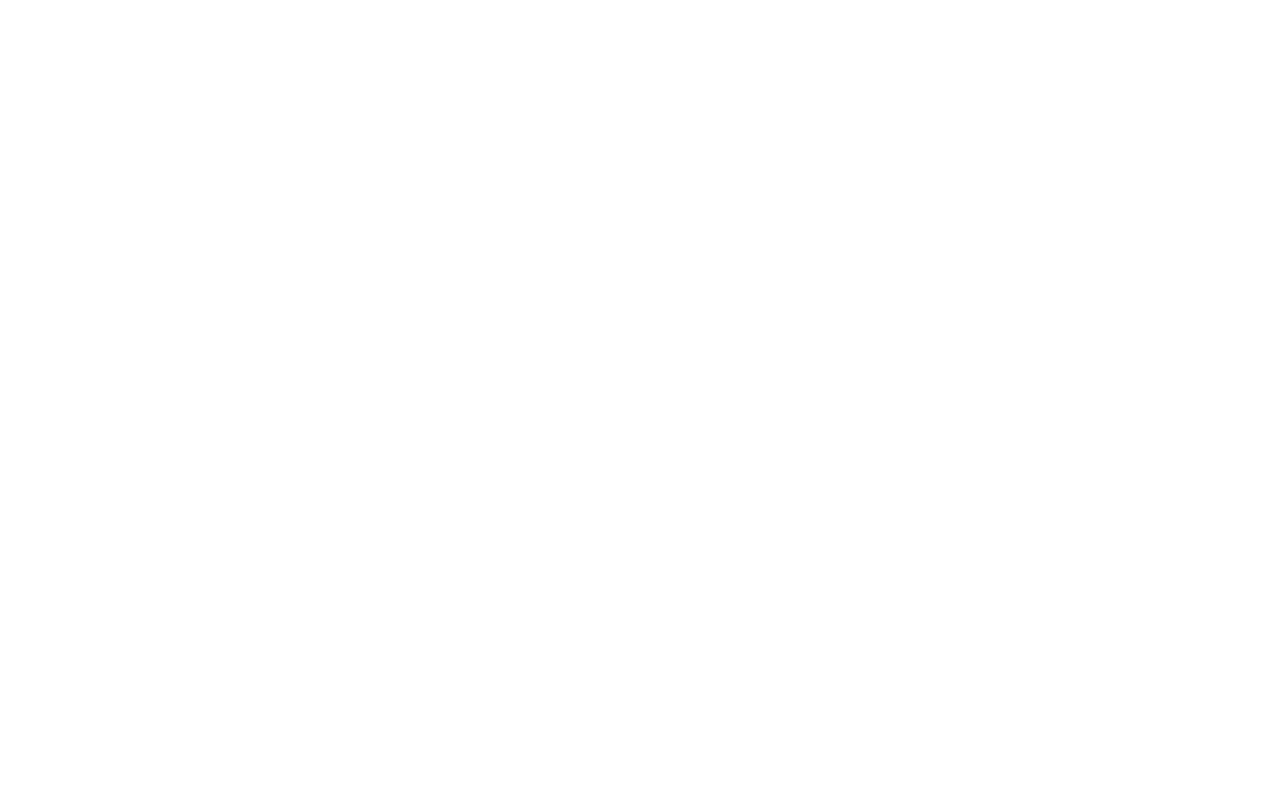
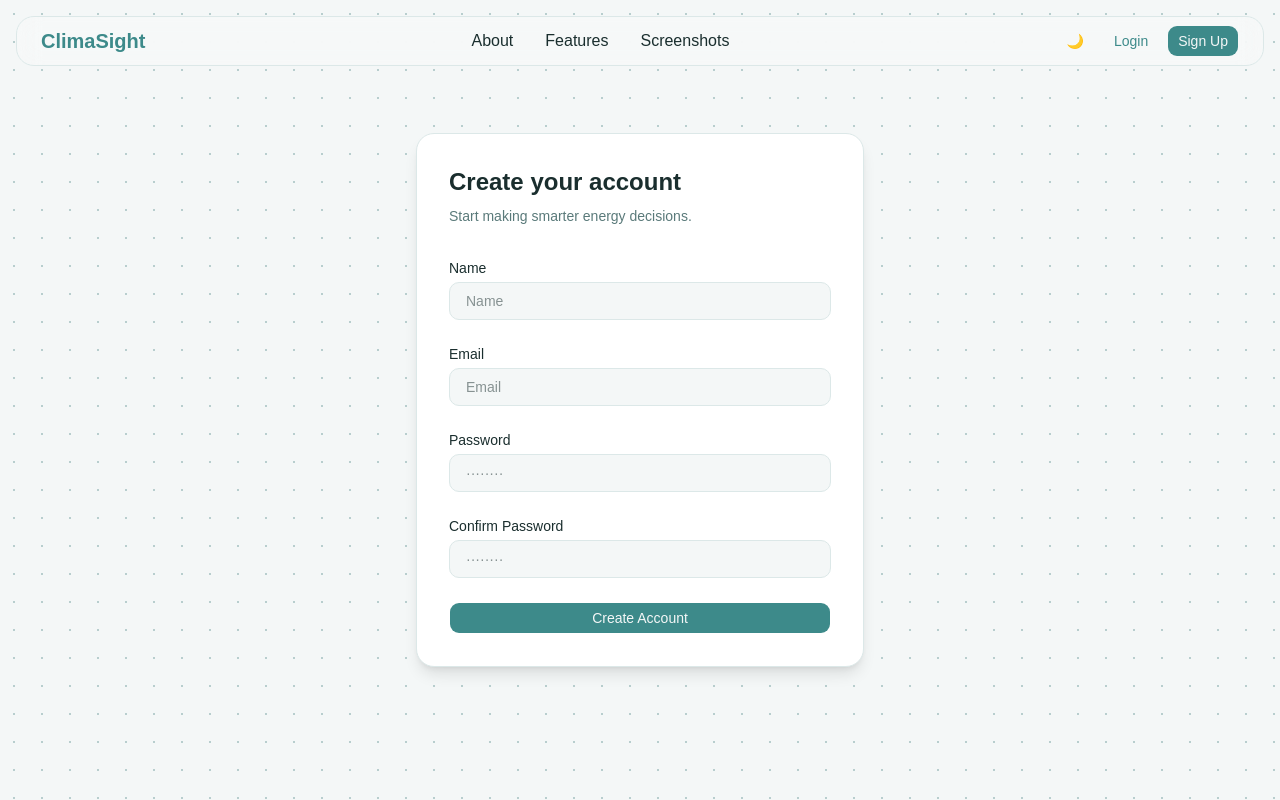
Before and after one commit to udaykurien/ClimaSight, a React (Vite) app: page /signup in a window 1280 px wide. Built offline with nearby package versions, Linux system fonts and the light colour scheme.

Commit message:
Initial sign up page (front end only).

```diff
--- a/src/pages/SignUpPage.tsx
+++ b/src/pages/SignUpPage.tsx
@@ -1,7 +1,98 @@
 import Navbar from "@/components/layout/Navbar"
 import { Button } from "@/components/ui/button"
 import { useState } from "react"
+import { useTheme } from "@/context/ThemeContext"
 
-export default function SignUpgPage() {
+interface FormData {
+  name: string;
+  email: string;
+  password: string;
+  confirmPassword: string;
+}
+
+interface FormErrors {
+  name?: string;
+  email?: string;
+  password?: string;
+  confirmPassword?: string;
+}
+
+export default function SignUpPage() {
+  const { theme } = useTheme()
+
+  const[formData, setFormData] = useState<FormData>({
+    name:'',
+    email:'',
+    password:'',
+    confirmPassword:'',
+  });
+
+  const[errors, setErrors] = useState<FormErrors>({});
+
+  return(
+    <div className={`${theme === "light" ? "climasight-light dot-grid-light" : "climasight-dark dot-grid-dark"} bg-[var(--bg)] min-h-screen`}>
+
+      <Navbar />
+
+      <main className="flex items-center justify-center min-h-screen px-4">
+        <div className="w-full max-w-md bg-[var(--surface)] border border-[var(--border)] rounded-2xl shadow-lg p-8">
+          <div className="mb-8">
+            <h1 className="text-2xl font-bold text-[var(--text)]">Create your account</h1>
+            <p className="mt-2 text-sm text-[var(--text-muted)]">Start making smarter energy decisions.</p>
+          </div>
+          <form className="flex flex-col gap-6">
+            <div className="flex flex-col gap-1">
+              <label className="text-sm font-medium text-[var(--text)]">Name</label>
+              <input
+                type="text"
+                placeholder="Name"
+                className="bg-[var(--bg)] border border-[var(--border)] text-[var(--text)] rounded-lg px-4 py-2 text-sm outline-none focus:border-[var(--accent)]"
+                value={formData.name}
+                onChange={(e) => setFormData({ ...formData, name: e.target.value })}
+              />
+              {errors.name && <p className="text-red-500 text-xs">{errors.name}</p>}
+            </div>
+            <div className="flex flex-col gap-1">
+              <label className="text-sm font-medium text-[var(--text)]">Email</label>
+              <input
+                type="email"
+                placeholder="Email"
+                className="bg-[var(--bg)] border border-[var(--border)] text-[var(--text)] rounded-lg px-4 py-2 text-sm outline-none focus:border-[var(--accent)]"
+                value={formData.email}
+                onChange={(e) => setFormData({ ...formData, email: e.target.value })}
+              />
+              {errors.email && <p className="text-red-500 text-xs">{errors.email}</p>}
+            </div>
+            <div className="flex flex-col gap-1">
+              <label className="text-sm font-medium text-[var(--text)]">Password</label>
+              <input
+                type="password"
+                placeholder="········"
+                className="bg-[var(--bg)] border border-[var(--border)] text-[var(--text)] rounded-lg px-4 py-2 text-sm outline-none focus:border-[var(--accent)]"
+                value={formData.password}
+                onChange={(e) => setFormData({ ...formData, password: e.target.value })}
+              />
+              {errors.password && <p className="text-red-500 text-xs">{errors.password}</p>}
+            </div>
+            <div className="flex flex-col gap-1">
+              <label className="text-sm font-medium text-[var(--text)]">Confirm Password</label>
+              <input
+                type="password"
+                placeholder="········"
+                className="bg-[var(--bg)] border border-[var(--border)] text-[var(--text)] rounded-lg px-4 py-2 text-sm outline-none focus:border-[var(--accent)]"
+                value={formData.confirmPassword}
+                onChange={(e) => setFormData({ ...formData, confirmPassword: e.target.value })}
+              />
+              {errors.confirmPassword && <p className="text-red-500 text-xs">{errors.confirmPassword}</p>}
+            </div>
+            <Button className="w-full bg-[var(--accent)] hover:bg-[var(--accent-hover)] text-[var(--bg)]">
+              Create Account
+            </Button>
+          </form>
+        </div>
+      </main>
+
+    </div>
+  )
 
 }
```
